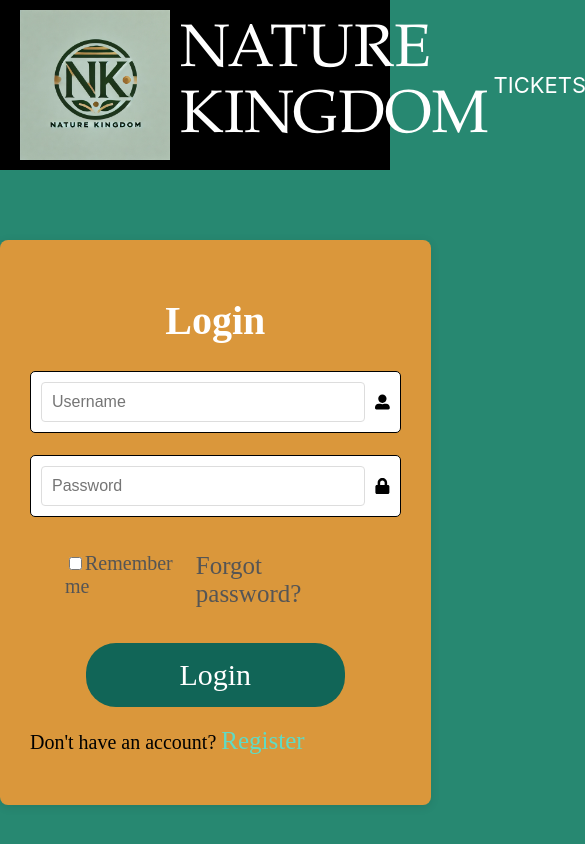
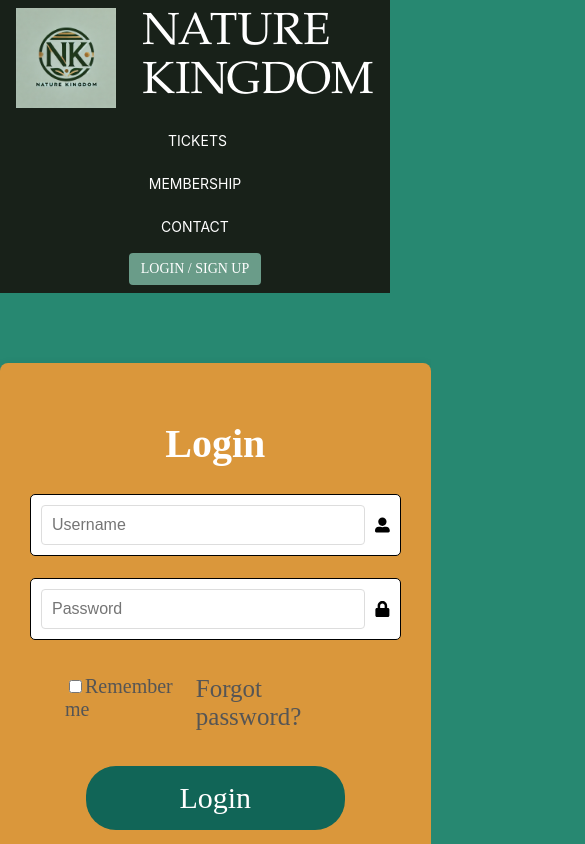
Before and after one commit to AngelSaravia/Nature_Kingdom, a React (Vite) app in the folder client/: page /login in a window 390 px wide. Shown: the top 844 px of the page, 585 px wide, since content can reach past the window. Built offline with nearby package versions, Linux system fonts and the light colour scheme.

Commit message:
header styling changes
dynamic styling for the header,

fixed issue of header reverting to unloggedin view when going to certain pages

```diff
--- a/client/src/components/header/authHeader.css
+++ b/client/src/components/header/authHeader.css
@@ -1,32 +1,138 @@
+/* Base header layout */
+.header {
+  display: flex;
+  justify-content: space-between;
+  align-items: center;
+  padding: 1rem 2rem;
+  min-height: 80px;
+  background-color: #182119;
+}
+
+/* Logo section */
+.logo-section {
+  flex: 0 0 auto;
+  display: flex;
+  align-items: center;
+}
+
+.logo-link {
+  display: flex;
+  align-items: center;
+  gap: 1rem;
+  text-decoration: none;
+  max-width: 485.5px;
+}
+
+
+.brand-name{
+  font-size: clamp(45px, 3.5vw, 50px);
+}
+
+.logo-image {
+  width: clamp(100px, 10vw, 150px);
+  height: clamp(100px, 10vw, 150px);
+}
+
+/* Navigation links */
 .nav-links {
   display: flex;
-  gap: 50px;
+  gap: clamp(20px, 4vw, 50px);
+  align-items: center;
+  margin: 0 auto;
 }
 
 .nav-links a {
   color: white;
   text-decoration: none;
+  white-space: nowrap;
+  padding: 8px 12px;
+  font-size: clamp(14px, 1.5vw, 24px);
 }
+
 .nav-links a:hover {
   color: white;
   text-decoration: underline;
   text-decoration-thickness: 5px;
 }
 
+/* User menu section */
 .user-menu {
   display: flex;
   align-items: center;
-  margin-right: 50px;
-  margin-left: 30px;
-  gap: 30px;
+  gap: clamp(15px, 2vw, 30px);
+  margin-left: auto;
+  white-space: nowrap;
 }
+
 .username {
-  font-size: 28px;
+  color: white;
+  font-size: clamp(16px, 2vw, 28px);
 }
+
 .logout-btn {
-  font-size: 20px;
+  font-size: clamp(14px, 1.5vw, 20px);
+  padding: 8px 16px;
   border-radius: 10px;
+  border: none;
+  cursor: pointer;
+  transition: background-color 0.3s;
 }
+
 .logout-btn:hover {
   background-color: red;
+  color: white;
 }
+
+/* Responsive design */
+@media (max-width: 1024px) {
+  .header {
+    padding: 1rem;
+  }
+}
+
+@media (max-width: 1270px) {
+  .header {
+    flex-wrap: wrap;
+    justify-content: center;
+    gap: 1rem;
+  }
+
+  .nav-links {
+    order: 2;
+    justify-content: center;
+    width: 100%;
+    gap: 20px;
+  }
+
+  .user-menu {
+    order: 3;
+    width: 100%;
+    justify-content: center;
+  }
+}
+
+@media (max-width: 480px) {
+  .header {
+    padding: 0.5rem;
+  }
+
+  .nav-links {
+    flex-direction: column;
+    align-items: center;
+    gap: 10px;
+  }
+
+  .user-menu {
+    flex-direction: column;
+    gap: 10px;
+  }
+
+  .username {
+    font-size: 16px;
+  }
+
+  .logout-btn {
+    padding: 6px 12px;
+    font-size: 14px;
+  }
+}
--- a/client/src/components/header/headerManager.jsx
+++ b/client/src/components/header/headerManager.jsx
@@ -7,7 +7,14 @@ function HeaderManager() {
   const location = useLocation();
   const isLoggedIn = localStorage.getItem("token") !== null;
 
-  const authPaths = ["/dashboard", "/profile", "/my-tickets"];
+  const authPaths = [
+    "/dashboard",
+    "/profile",
+    "/tickets",
+    "/membership",
+    "/checkout",
+    "/my-tickets"
+  ];
 
   const UseAuthHeader =
     isLoggedIn &&
```
